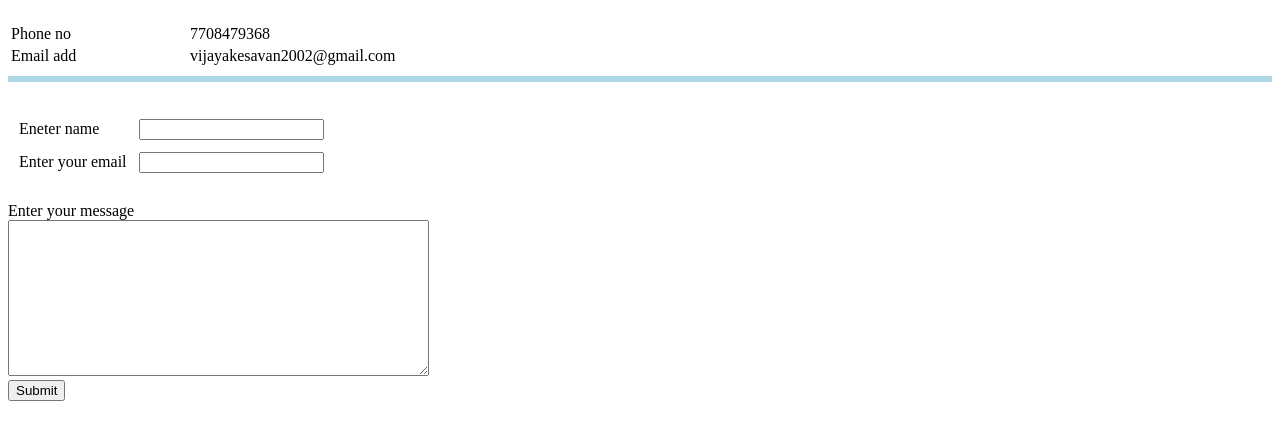
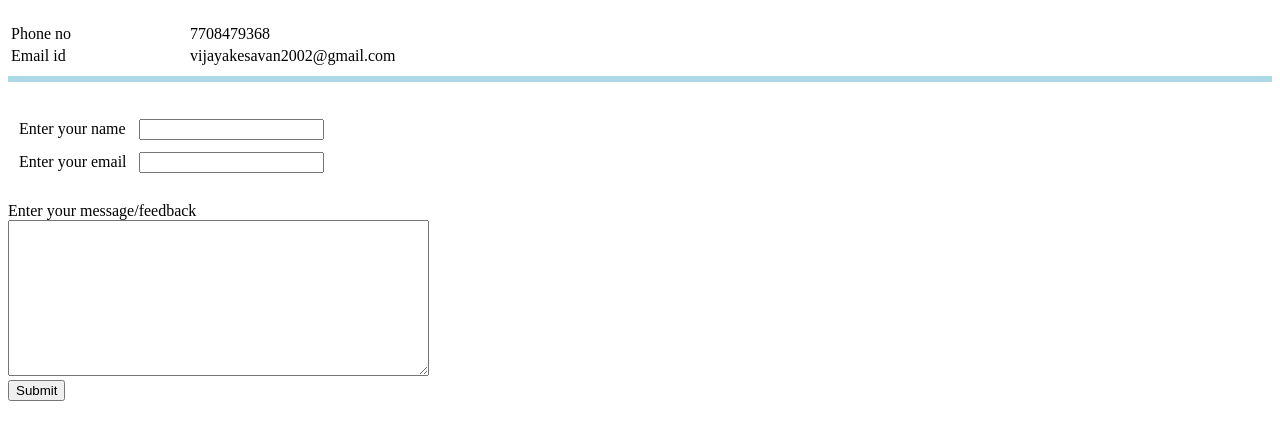
Before and after one commit to Vjk7/cv, a plain HTML site: page contact.html in a window 1280 px wide. Shown: the part 70-510 px from the top of the page. Drawn offline with Linux system fonts and the light colour scheme.

Commit message:
spelling corrected

```diff
--- a/contact.html
+++ b/contact.html
@@ -21,7 +21,7 @@
         <td>7708479368</td>
       </tr>
       <tr>
-        <td>Email add</td>
+        <td>Email id</td>
         <td>vijayakesavan2002@gmail.com </td>
       </tr>
     </tbody>
@@ -30,7 +30,7 @@
   <form action="mailto:vijayakesavan2002@gamil.com" method="post" enctype="text/plain">
     <table cellspacing="10">
       <tr>
-        <td> <label for="">Eneter name</label></td>
+        <td> <label for="">Enter your name</label></td>
         <td><input type="text" name="Your Name" value=""></td>
       </tr>
       <br>
@@ -44,7 +44,7 @@
     </table>
     <br>
 
-    <label>Enter your message</label>
+    <label>Enter your message/feedback</label>
     <br>
     <textarea name="Your message" rows="10" cols="50"></textarea>
     <br>
```
